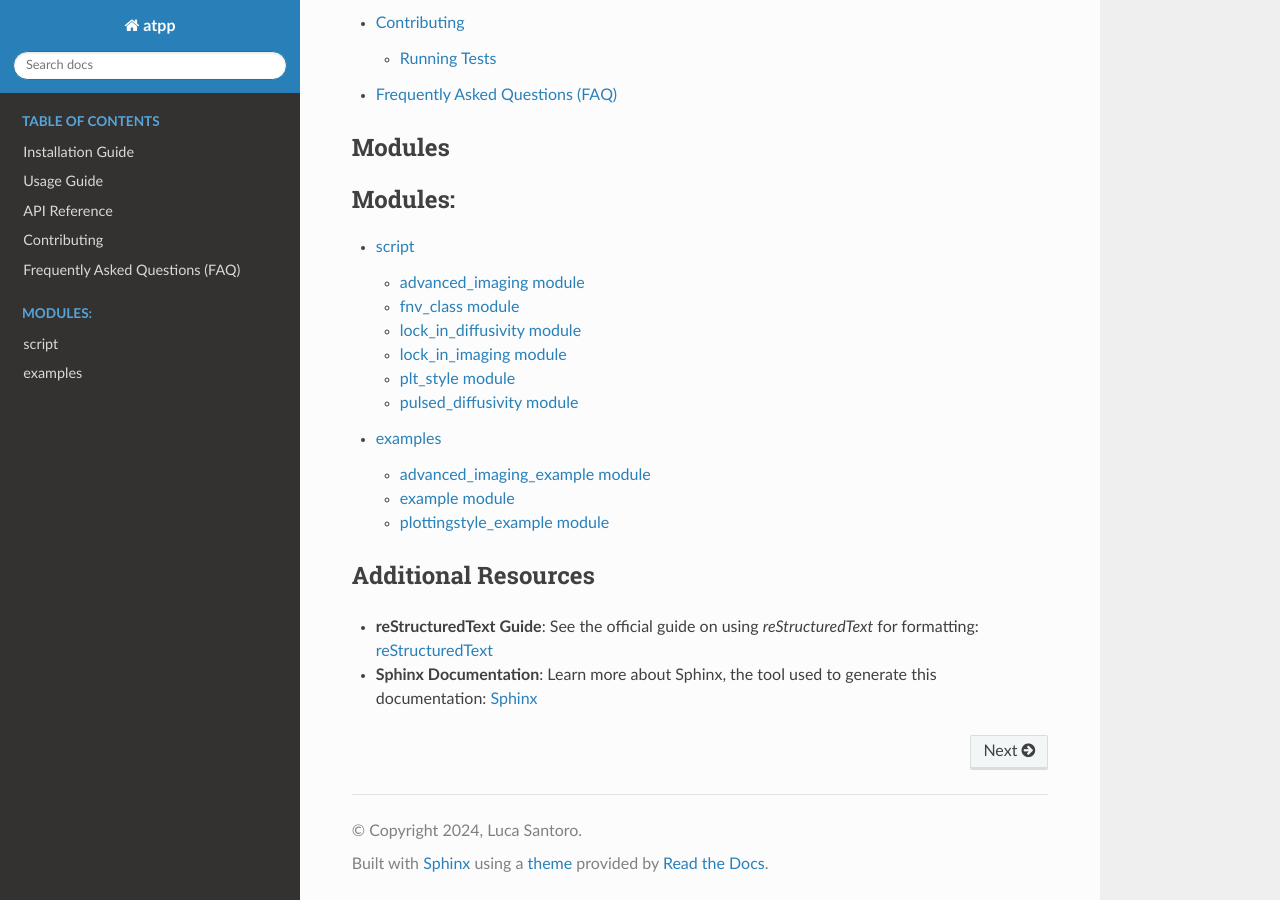
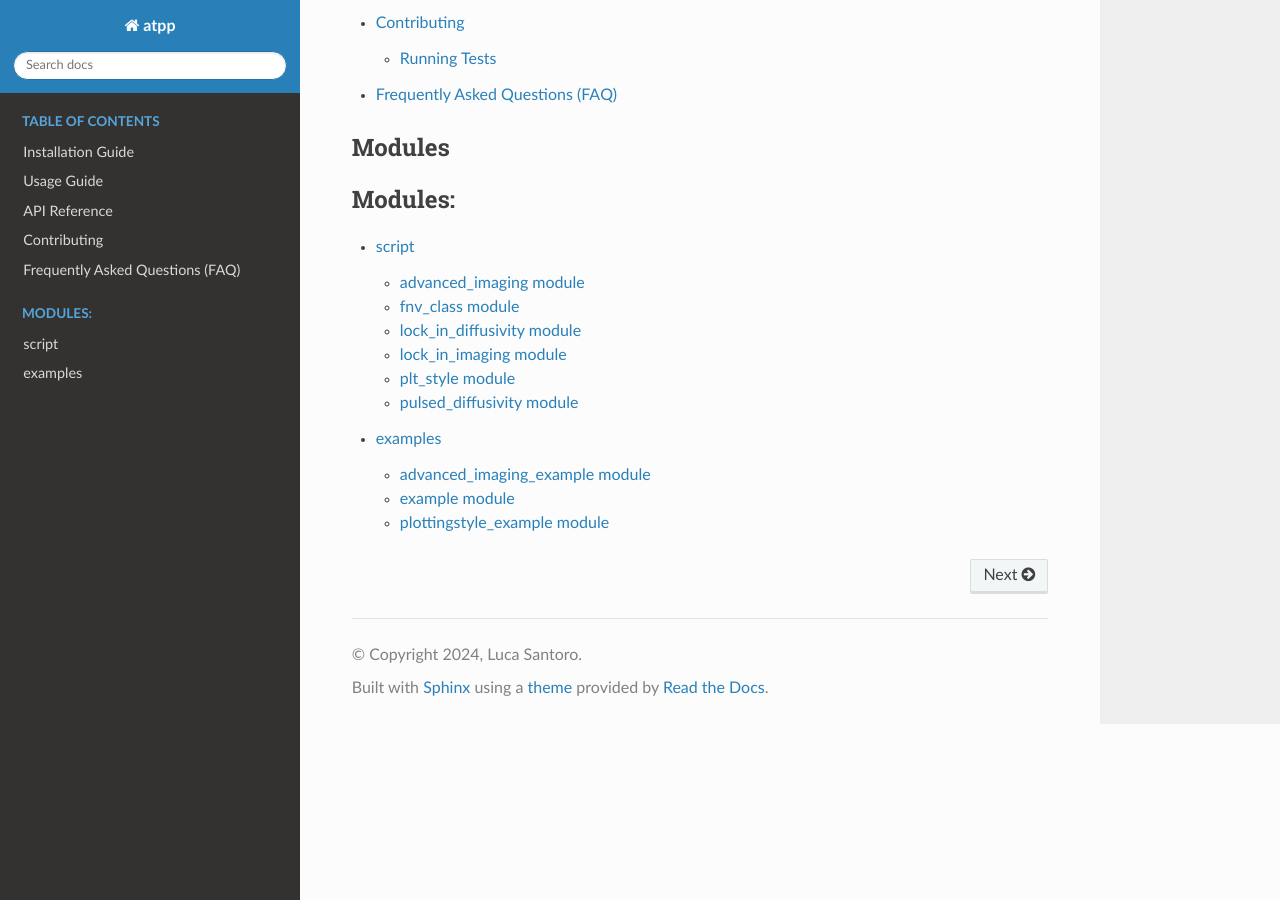
Before and after one commit to lucasantoro97/atpp, a Sphinx documentation site: the page built from docs/index.rst, in a window 1280 px wide and 900 px high, scrolled down 1561 px. Built offline with Sphinx 7.4.7 and the Read the Docs theme 2.0.0, drawn with Linux system fonts in a browser that asks for light colours.

Commit message:
Remove additional resources section from index.rst

```diff
--- a/docs/index.rst
+++ b/docs/index.rst
@@ -61,10 +61,3 @@ Modules
 
    _autosummary/script/modules
    _autosummary/examples/modules
-
-
-Additional Resources
---------------------
-
-- **reStructuredText Guide**: See the official guide on using `reStructuredText` for formatting: `reStructuredText <https://www.sphinx-doc.org/en/master/usage/restructuredtext/index.html>`_
-- **Sphinx Documentation**: Learn more about Sphinx, the tool used to generate this documentation: `Sphinx <https://www.sphinx-doc.org/en/master/>`_
```
